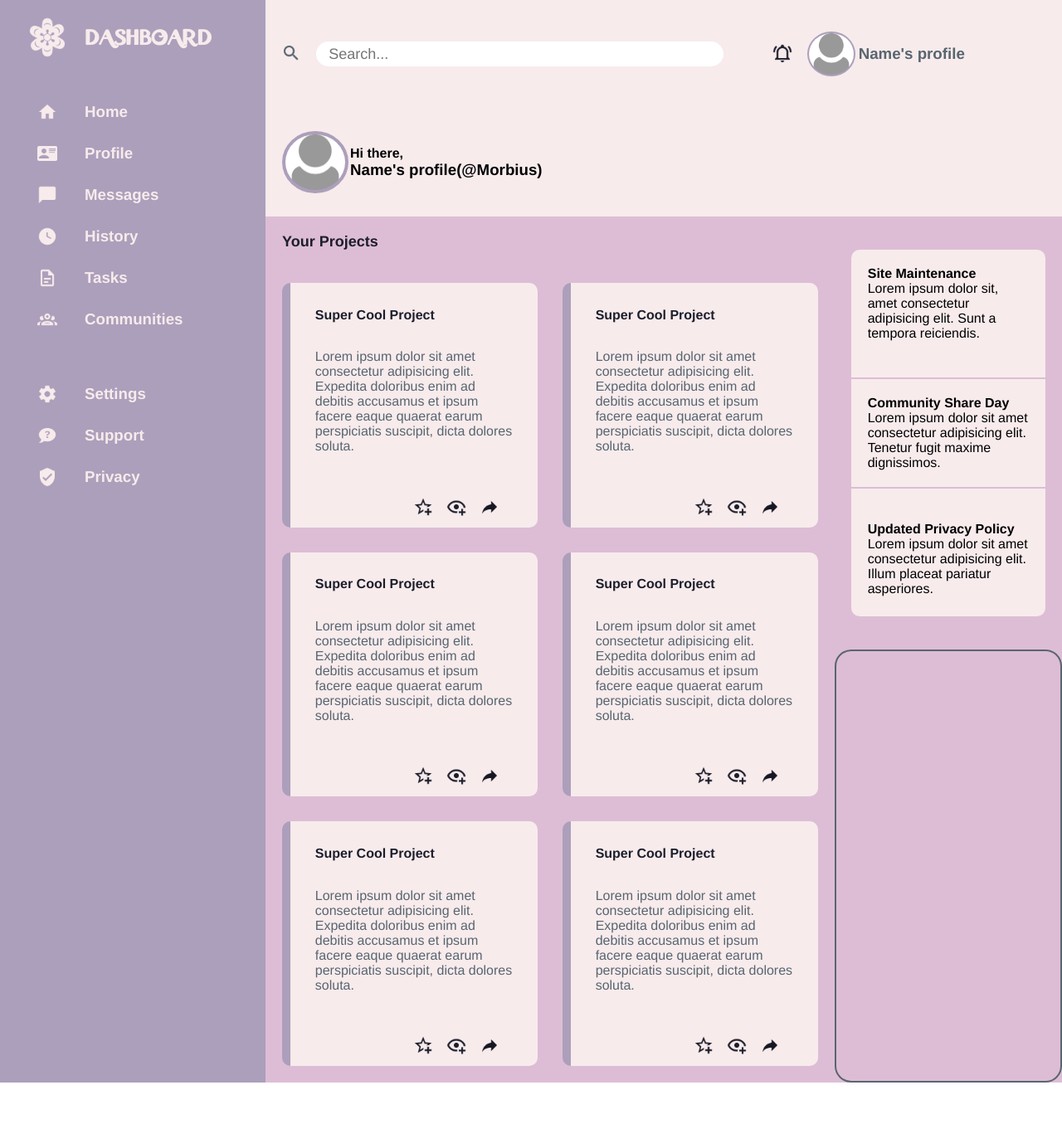
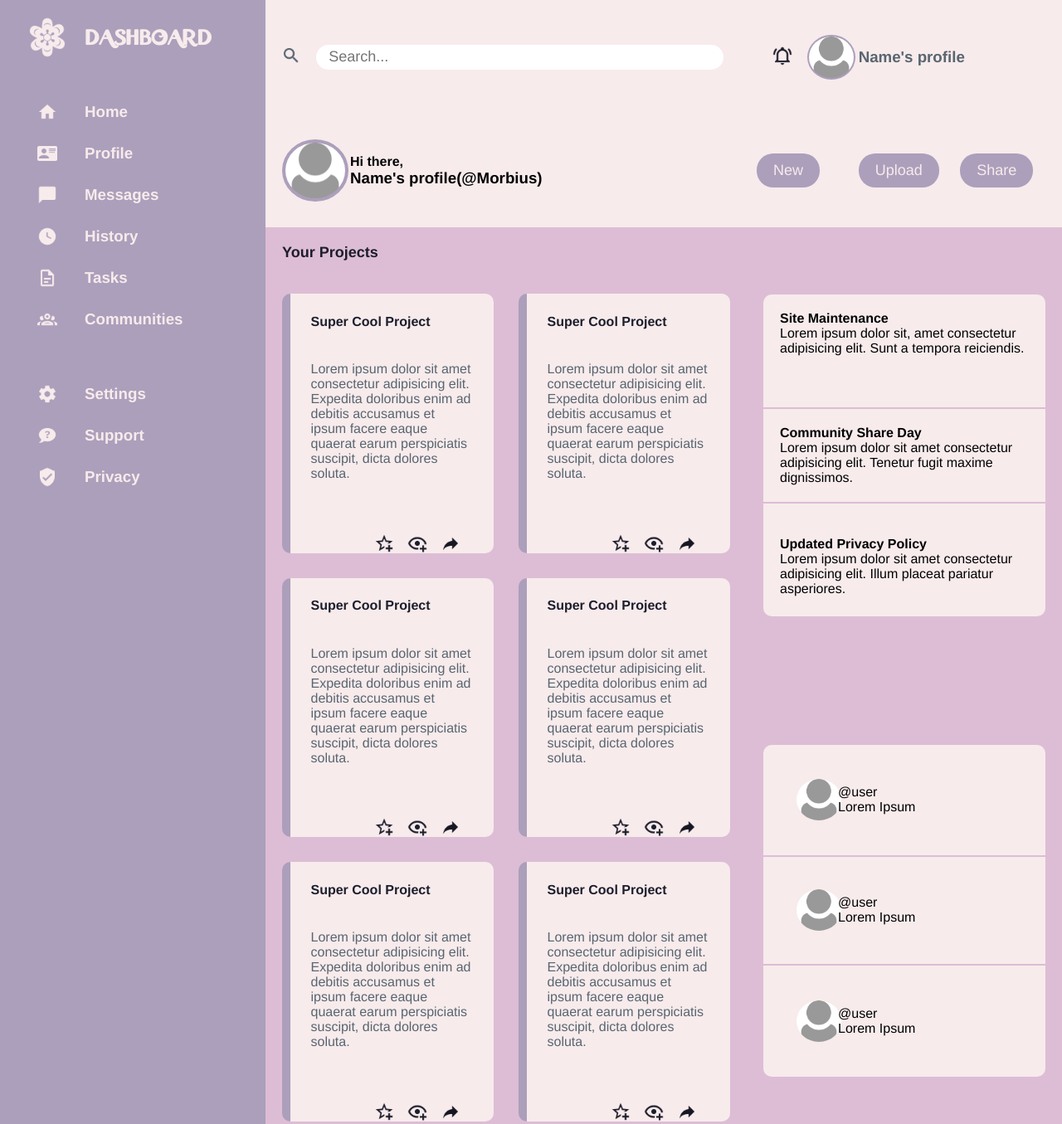
Before and after one commit to underlinear/odindashboard, a plain HTML site: page index.html in a window 1280 px wide. Shown: the top 1355 px of the page at 83% size. Before the commit the page ends 1305 px from the top, so only its background shows below. Drawn offline with Linux system fonts and the light colour scheme.

Commit message:
Finish project

```diff
--- a/index.html
+++ b/index.html
@@ -104,6 +104,15 @@
                 </div>
                 <div id="navigation">
 
+                    <div>
+                        <button>New</button>
+                    </div>
+                    <div>
+                        <button>Upload</button>
+                    </div>
+                    <div>
+                        <button>Share</button>
+                    </div>
                 </div>
             </div>
             <article>
@@ -222,24 +231,24 @@
                 <div id="trending">
                     <div id="trending-items-container">
                         <div class="trending-item">
-                            <img class="trending-user-profile-image">
+                            <img src="images/profile.png" alt="profile-picture">
                             <div>
-                                <p></p>
-                                <p></p>
+                                <p>@user</p>
+                                <p>Lorem Ipsum</p>
+                            </div>
+                        </div>
+                        <div class="trending-item line-break">
+                            <img src="images/profile.png" alt="profile-picture">
+                            <div>
+                                <p>@user</p>
+                                <p>Lorem Ipsum</p>
                             </div>
                         </div>
                         <div class="trending-item">
-                            <img class="trending-user-profile-image">
+                            <img src="images/profile.png" alt="profile-picture">
                             <div>
-                                <p></p>
-                                <p></p>
-                            </div>
-                        </div>
-                        <div class="trending-item">
-                            <img class="trending-user-profile-image">
-                            <div>
-                                <p></p>
-                                <p></p>
+                                <p>@user</p>
+                                <p>Lorem Ipsum</p>
                             </div>
                         </div>
                     </div>
@@ -247,7 +256,5 @@
             </article>
         </main>
     </div>
-
 </body>
-
 </html>
--- a/style.css
+++ b/style.css
@@ -193,6 +193,25 @@ main {
     grid-area: 1 / 2 / 3 / 3;
 }
 
+#navigation {
+    display: grid;
+    grid-template-columns: repeat(3 , 1fr);
+    align-items: center;
+}
+
+#navigation button{
+    background-color: var(--rose-quartz);
+    color: var(--lavender-blush);
+    border-radius: 20px;
+    font-family: Helvetica, sans-serif;
+    border: none;
+    padding-block: 10px;
+    padding-inline: 20px;
+    font-size: 18px;
+    cursor: pointer;
+}
+
+
 article {
     background-color: var(--thistle);
     grid-area: 2 / 1 / 3 / 2;
@@ -277,8 +296,6 @@ article #announcement {
 }
 
 article #trending {
-    border: 2px solid var(--payne-gray);
-    border-radius: 20px;
     grid-area: 2 / 2 / 3 / 3;
     display: grid;
     place-items: center;
@@ -290,8 +307,19 @@ article #trending {
     grid-auto-rows: 1fr;
     margin: 40px 20px;
     border-radius: 10px;
+    height: 400px;
+    column-gap: 30px;
+}
+
+.trending-item {
+    display: grid;
+    align-items: center;
+    justify-content: start;
+    grid-template-columns: 50px 100px;
+    padding: 20px 150px 20px 40px;
 }
 
 .trending-item img{
     border-radius: 50%;
+    height: 50px;
 }
```
